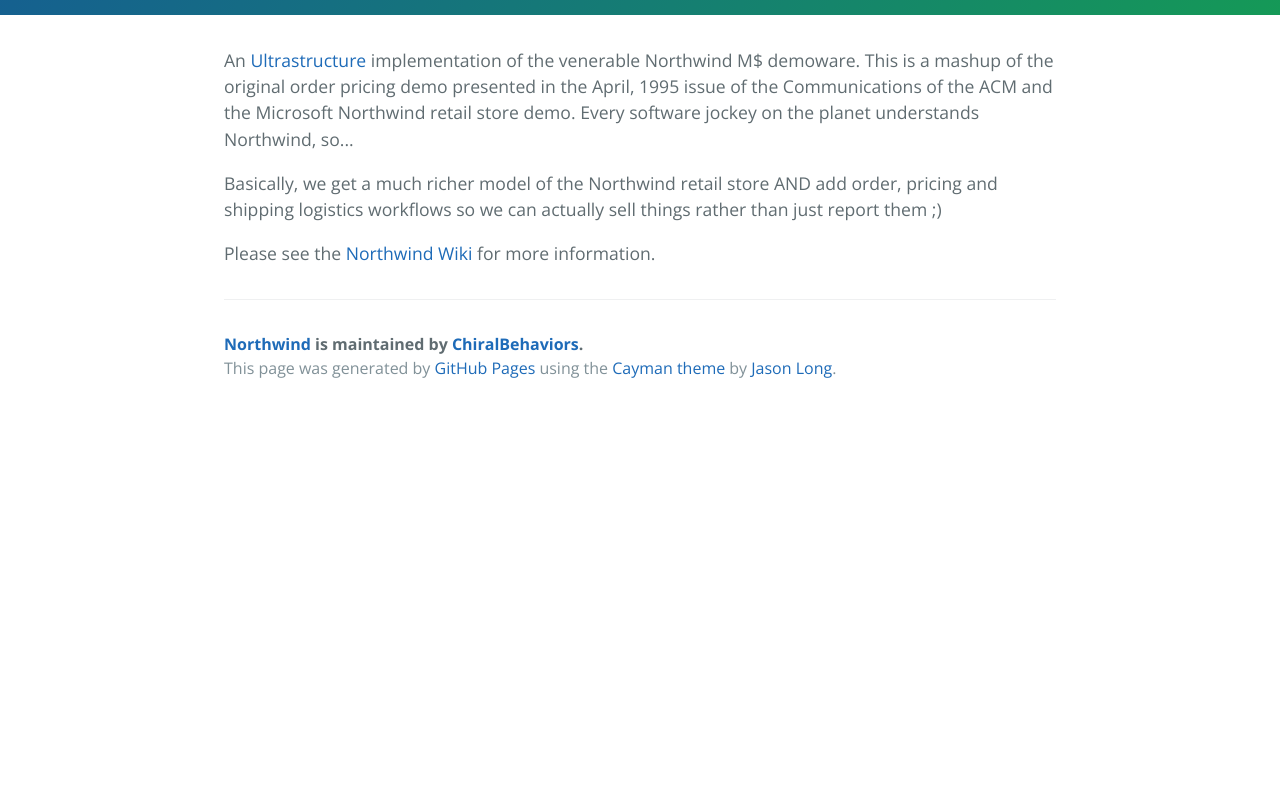
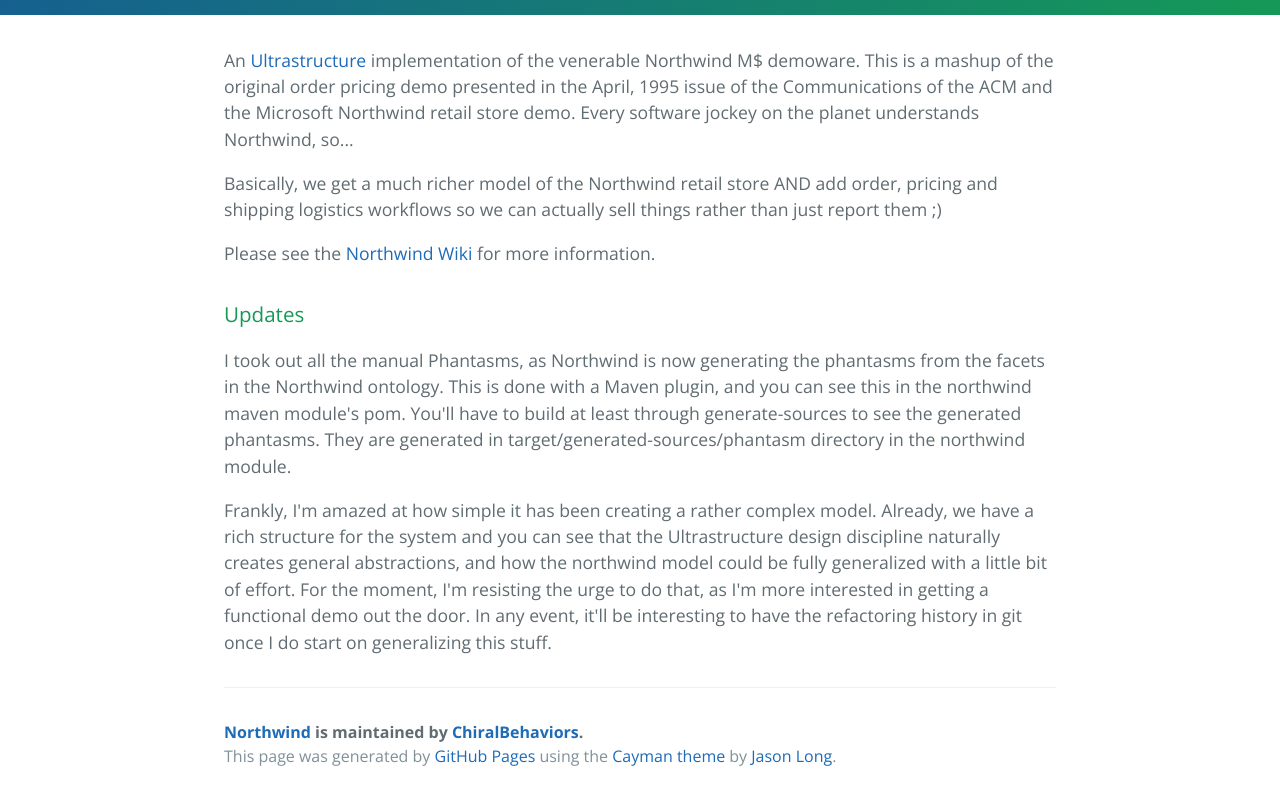
Before and after one commit to ChiralBehaviors/Northwind, a plain HTML site: page index.html in a window 1280 px wide. Shown: the part 368-1168 px from the top of the page. Before the commit the page ends 800 px from the top, so only its background shows below. Drawn offline with nearby package versions, Linux system fonts and the light colour scheme.

```diff
--- a/index.html
+++ b/index.html
@@ -25,6 +25,13 @@
 
 <p>Please see the <a href="https://github.com/ChiralBehaviors/Northwind/wiki">Northwind Wiki</a> for more information.</p>
 
+<h3>
+<a id="updates" class="anchor" href="#updates" aria-hidden="true"><span class="octicon octicon-link"></span></a>Updates</h3>
+
+<p>I took out all the manual Phantasms, as Northwind is now generating the phantasms from the facets in the Northwind ontology.  This is done with a Maven plugin, and you can see this in the northwind maven module's pom.  You'll have to build at least through generate-sources to see the generated phantasms.  They are generated in target/generated-sources/phantasm directory in the northwind module.</p>
+
+<p>Frankly, I'm amazed at how simple it has been creating a rather complex model.  Already, we have a rich structure for the system and you can see that the Ultrastructure design discipline naturally creates general abstractions, and how the northwind model could be fully generalized with a little bit of effort.  For the moment, I'm resisting the urge to do that, as I'm more interested in getting a functional demo out the door.  In any event, it'll be interesting to have the refactoring history in git once I do start on generalizing this stuff.</p>
+
       <footer class="site-footer">
         <span class="site-footer-owner"><a href="https://github.com/ChiralBehaviors/Northwind">Northwind</a> is maintained by <a href="https://github.com/ChiralBehaviors">ChiralBehaviors</a>.</span>
 
```
Also changed, not shown: params.json (+1 -1 lines).
